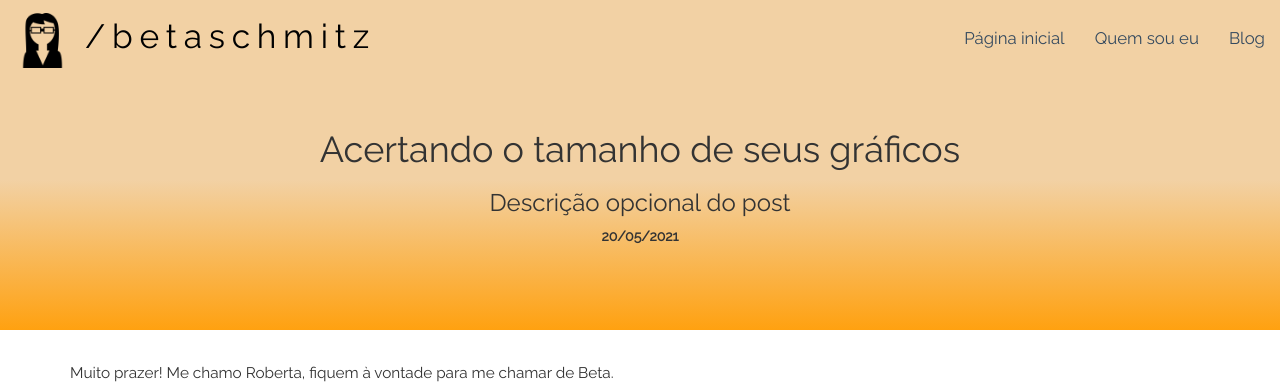
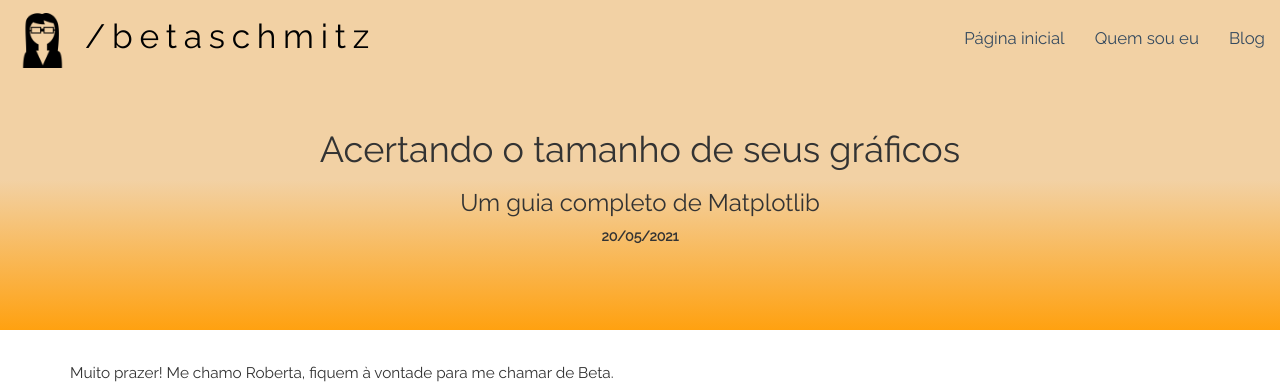
Before and after one commit to betaschmitz/betaschmitz.github.io, a Jekyll site: the page built from _posts/2021-05-20-acertando-o-tamanho-de-seus-graficos.markdown, in a window 1280 px wide and 900 px high. Shown: the top 384 px of the window. Built offline with Jekyll 4.4.1, drawn with Linux system fonts in a browser that asks for light colours; nearby versions of some CDN libraries.

Commit message:
Update 2021-05-20-acertando-o-tamanho-de-seus-graficos.markdown
update description

```diff
--- a/_posts/2021-05-20-acertando-o-tamanho-de-seus-graficos.markdown
+++ b/_posts/2021-05-20-acertando-o-tamanho-de-seus-graficos.markdown
@@ -1,7 +1,7 @@
 ---
 layout: post
 title:  "Acertando o tamanho de seus gráficos"
-description: "Descrição opcional do post"
+description: "Um guia completo de Matplotlib"
 date:   2021-05-20 10:15:00 -0300
 categories: jekyll update
 image: "/assets/img/posts/fluxo_gf.png"
```
